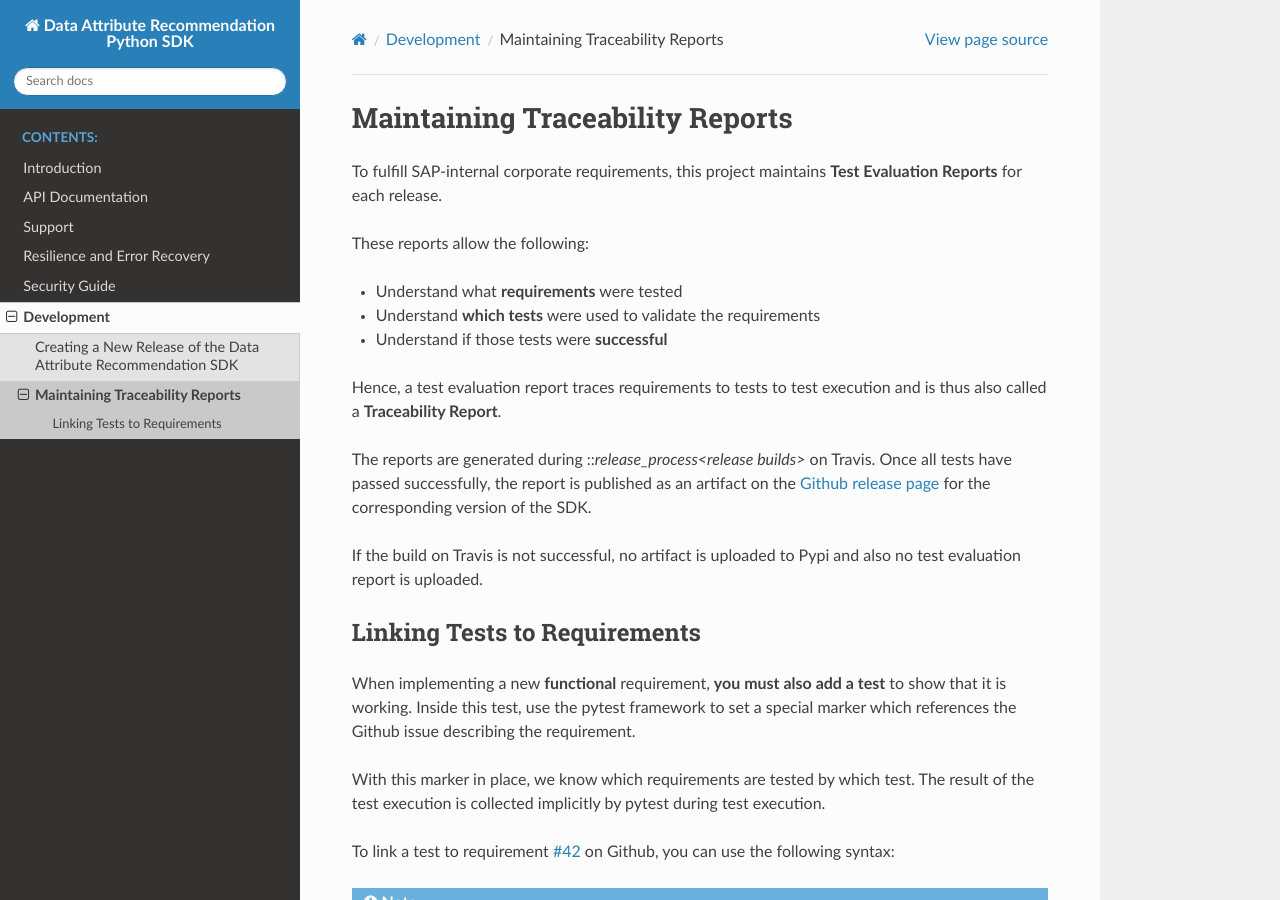
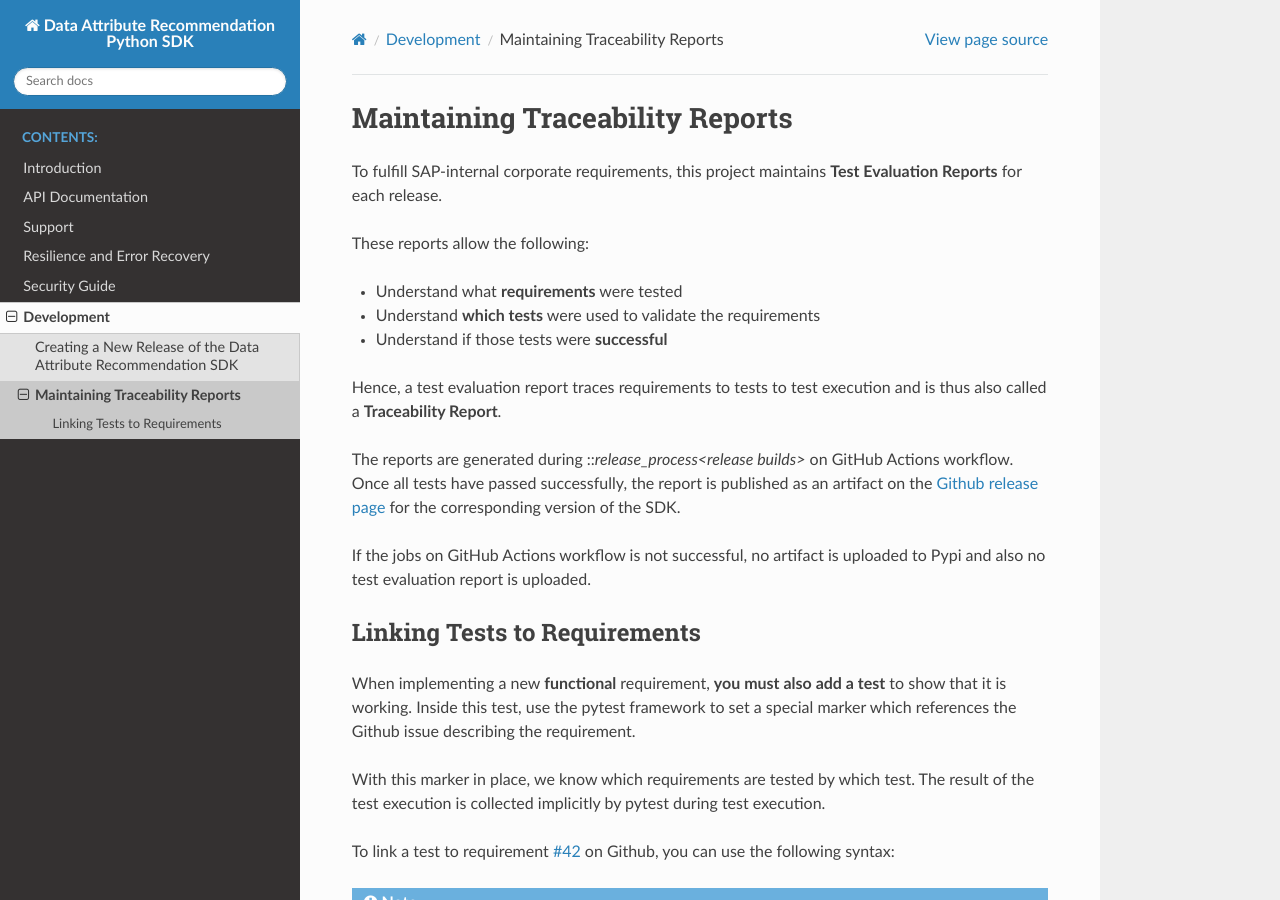
Before and after one commit to SAP/data-attribute-recommendation-python-sdk, a Sphinx documentation site: the page built from docs/source/traceability.rst, in a window 1280 px wide and 900 px high. Built offline with Sphinx 7.4.7 and the Read the Docs theme 3.1.0, drawn with Linux system fonts in a browser that asks for light colours.

Commit message:
minor modifications

```diff
--- a/docs/source/release_process.rst
+++ b/docs/source/release_process.rst
@@ -38,8 +38,9 @@ Follow these steps to create a release:
   $ git tag -a rel/$VERSION -m "Tagging release $VERSION"
   $ git push --tags
 
-- A new build for the tag should appear on `GitHub Actions`_. Once the *deploy* stage
-  has run successfully, the new version should be available on `pypi.org`_.
+- A new run of the CI workflow for the tag should appear on `GitHub Actions`_. Once the
+  *deploy* stage has run successfully, the new version should be available
+  on `pypi.org`_.
 - The documentation on `Read The Docs`_ is automatically updated. A new version
   based on the git tag is also added. Note that the default documentation version
   displayed to visitors is always *latest* and is built from *main* on any update
--- a/docs/source/traceability.rst
+++ b/docs/source/traceability.rst
@@ -17,12 +17,12 @@ Hence, a test evaluation report traces requirements to tests to test execution a
 is thus also called a **Traceability Report**.
 
 The reports are generated during ::`release_process<release builds>`
-on Travis. Once all tests have passed successfully, the report is published
-as an artifact on the `Github release page`_ for the corresponding version
-of the SDK.
+on GitHub Actions workflow. Once all tests have passed successfully, the report
+is published as an artifact on the `Github release page`_ for the corresponding
+version of the SDK.
 
-If the build on Travis is not successful, no artifact is uploaded to Pypi and also
-no test evaluation report is uploaded.
+If the jobs on GitHub Actions workflow is not successful, no artifact is
+uploaded to Pypi and also no test evaluation report is uploaded.
 
 .. _Github release page: https://github.com/SAP/data-attribute-recommendation-python-sdk/releases
 
```
